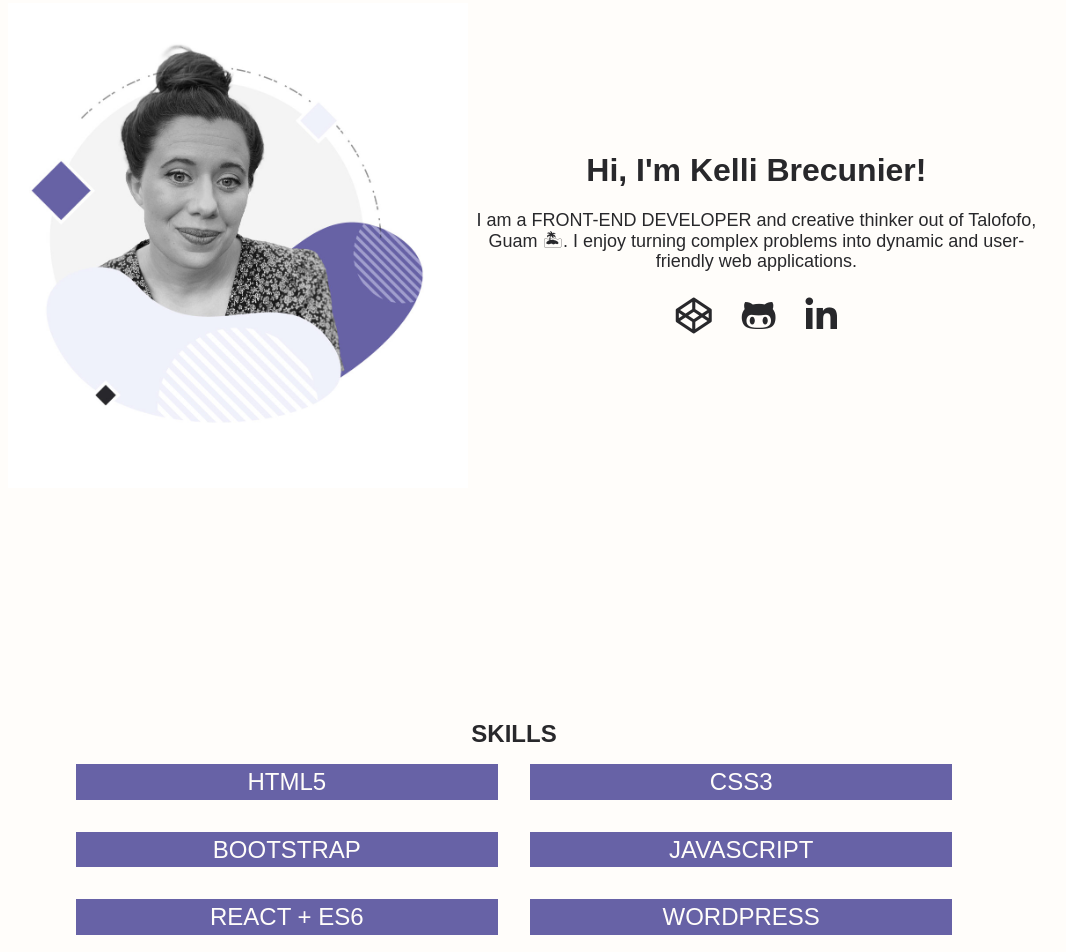
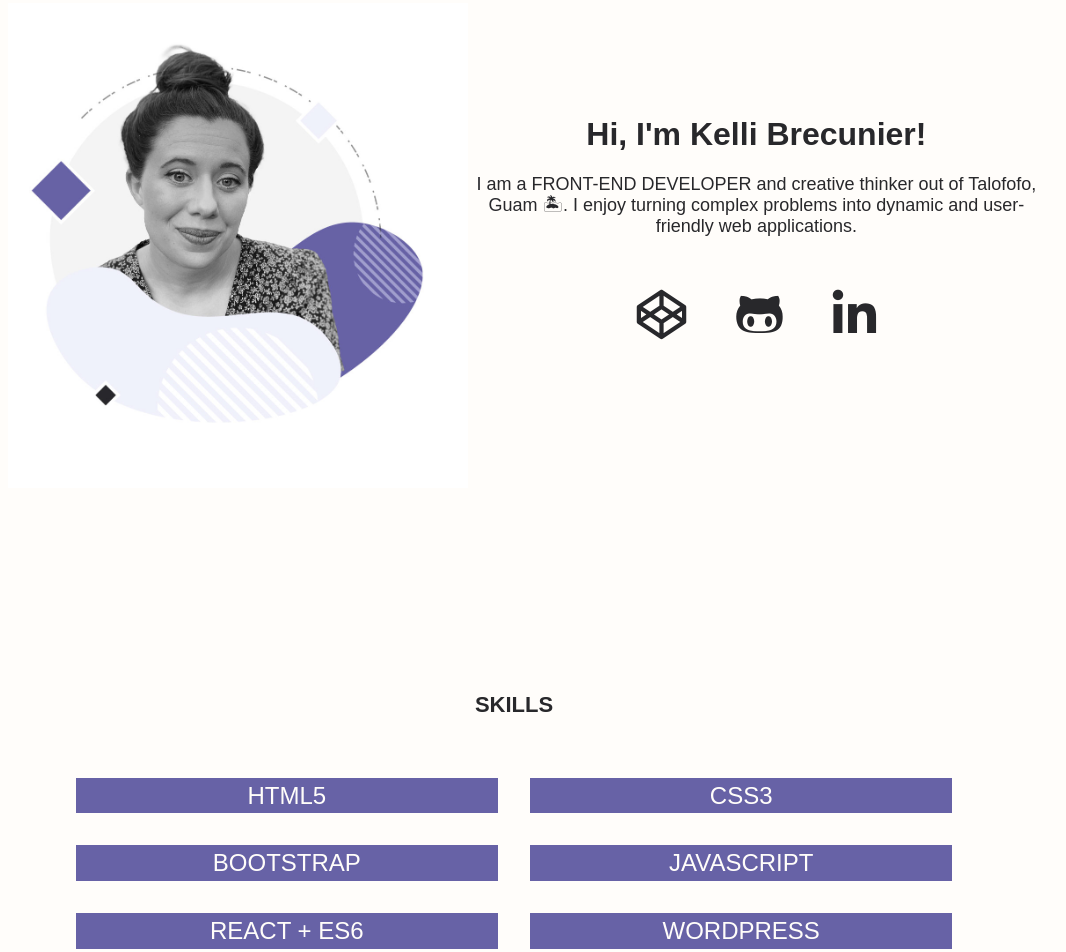
Before and after one commit to KelliBre/kbdevelopment, a website built with Parcel: page index.html in a window 1280 px wide. Shown: the part 293-1245 px from the top of the page, without its empty margins (126-1192 px from the left). Built offline with nearby package versions, Linux system fonts and the light colour scheme; no server answers; a web font is replaced by a local one.

Commit message:
Updated responsive font sizing

```diff
--- a/css/main.css
+++ b/css/main.css
@@ -156,15 +156,17 @@ text-shadow: 1px 1px 2px #427388;
 }
 
 h1{
-  font-size: 1.25em;
+  font-size: 1.250em;
   font-weight: 700;
   font-family: 'Lexend Tera', sans-serif;
 }
 
 h2{
+  font-size: 1.375em;
   font-family: 'Lexend Tera', sans-serif;
   width: 90%;
   text-align: center;
+
 }
 /* h3{
   margin: 1;
@@ -294,12 +296,13 @@ img {
   color: RGB(168, 213, 203);
   justify-content: center;
   padding-left: 0;
+  font-size: 2em;
 }
 
 .hero__icons li{
   padding: 8px 5px;
   border-radius: 50%;
-  margin: 0 10px;
+  margin: 0 20px;
 
 }
 #hero-area p{
@@ -716,11 +719,11 @@ input:focus {
 @media only screen and (min-width: 768px) {
   /*===== General Styling===== */
   a {
-    font-size: 1.5em;
+    font-size: 1.125em;
   }
 
   h2{
-    margin: 3em 0 0 0;
+    margin: 2em 0 ;
   }
   p {
     font-size: 2vmin;
@@ -775,7 +778,7 @@ input:focus {
   }
 
   #project__area article div {
-    width: 39%;
+    width: 60%;
     padding: 1em;
   }
 
@@ -871,8 +874,8 @@ p {
   color: var(--accent-color);
 }
 
-.hero__icons li{
-font-size: 24px;
+.hero__icons{
+font-size: 2.75em;
 }
 
 }
--- a/index.html
+++ b/index.html
@@ -119,7 +119,7 @@
   </section>
   <section id="project__area">
     <div class="content-wrapper">
-      <h2>Portfolio</h2>
+      <h2>PORTFOLIO</h2>
 
       <article>
         <figure>
```
